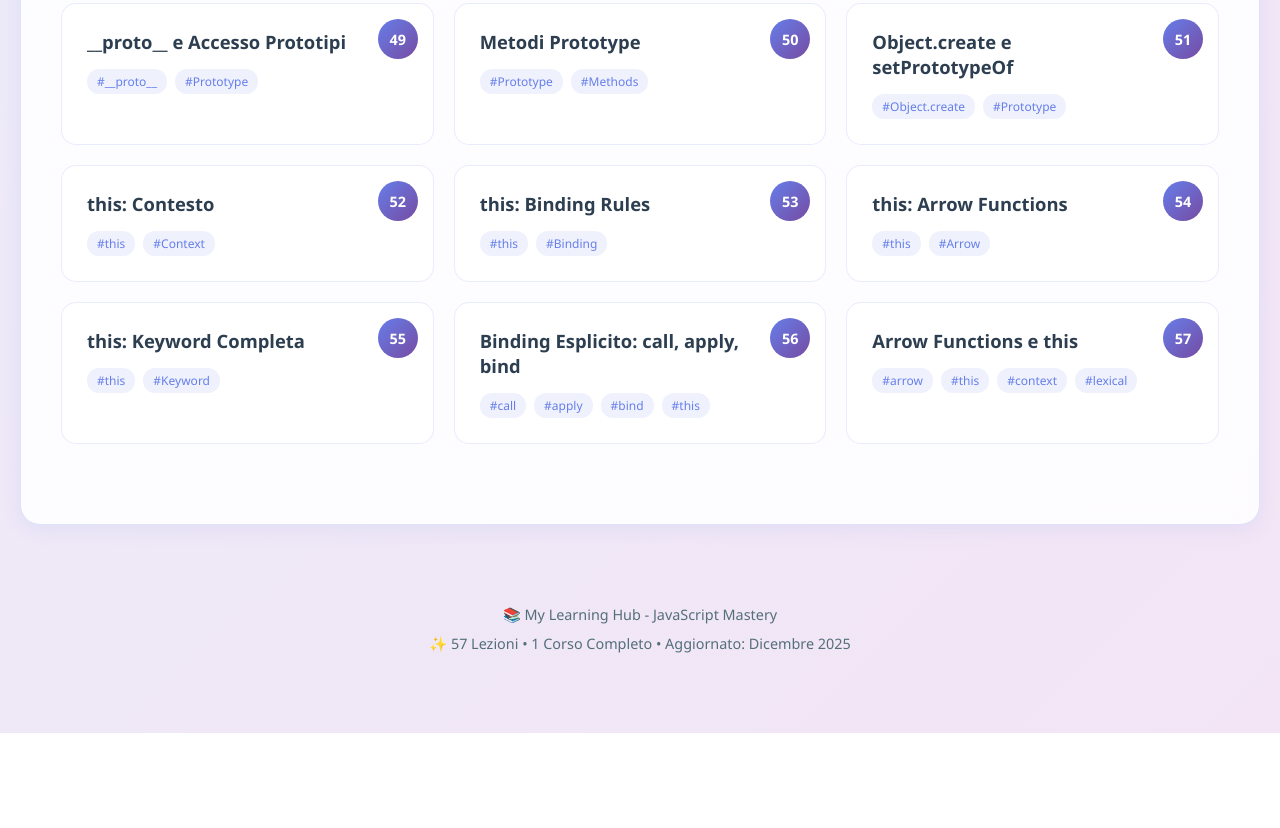
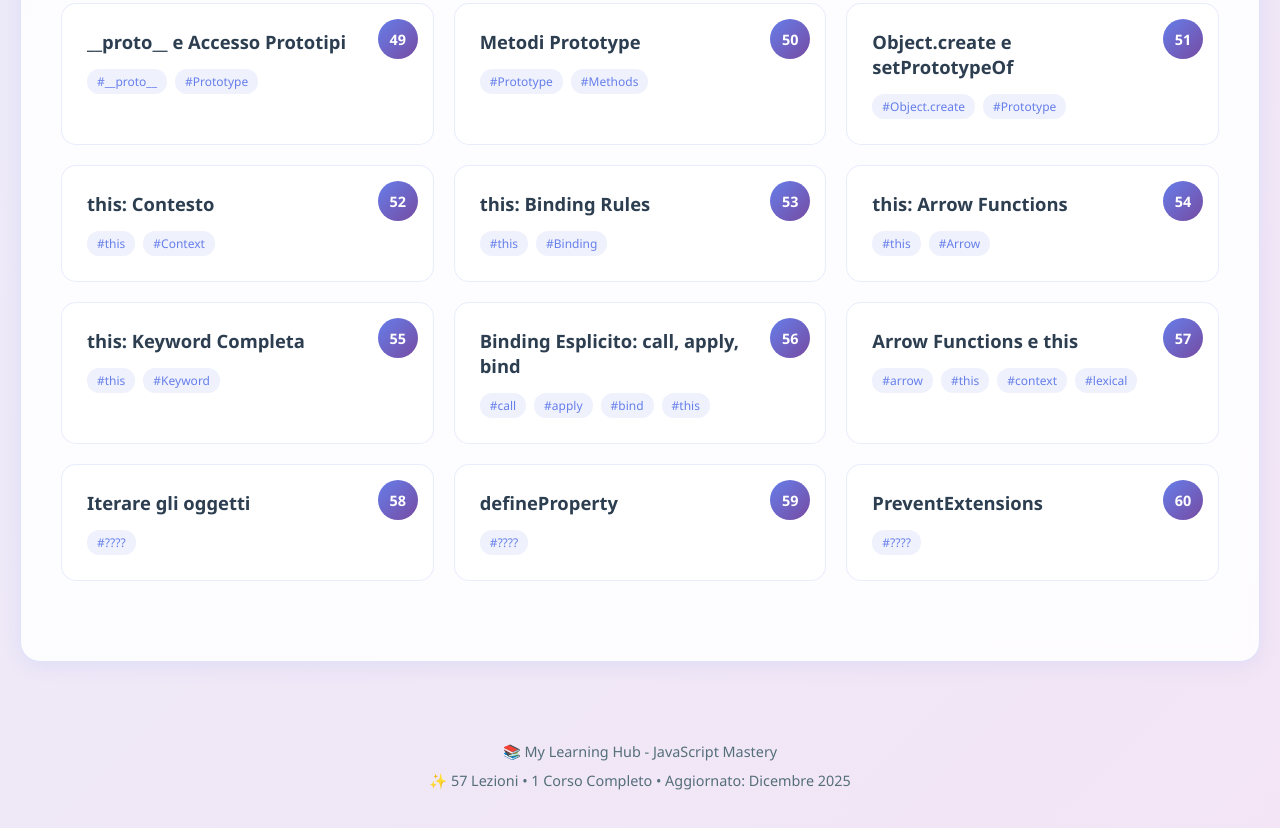
Before and after one commit to maxita-69/learning-hub, a plain HTML site: page index.html in a window 1280 px wide. Shown: the part 3251-4079 px from the top of the page. Before the commit the page ends 3984 px from the top, so only its background shows below. Drawn offline with Linux system fonts and the light colour scheme.

Commit message:
Update index.html

```diff
--- a/index.html
+++ b/index.html
@@ -930,6 +930,27 @@
                             <span class="topic-tag">#lexical</span>
                         </div>
                     </a>
+                    <a href="JavaScript-Da-Zero-Ad-Esperto/Lezione_58_Iterare_Oggetti_JavaScript" class="lesson-card">
+                        <span class="lesson-number">58</span>
+                        <h3>Iterare gli oggetti</h3>
+                        <div class="topic-tags">
+                            <span class="topic-tag">#????</span>
+                        </div>
+                    </a>
+                    <a href="JavaScript-Da-Zero-Ad-Esperto/Lezione_59_Object_defineProperty_JavaScript" class="lesson-card">
+                        <span class="lesson-number">59</span>
+                        <h3>defineProperty</h3>
+                        <div class="topic-tags">
+                            <span class="topic-tag">#????</span>
+                        </div>
+                    </a>
+                    <a href="JavaScript-Da-Zero-Ad-Esperto/Lezione_60_Object_PreventExtensions_JavaScript" class="lesson-card">
+                        <span class="lesson-number">60</span>
+                        <h3>PreventExtensions</h3>
+                        <div class="topic-tags">
+                            <span class="topic-tag">#????</span>
+                        </div>
+                    </a>
                 </div>
             </div>
         </section>
```
